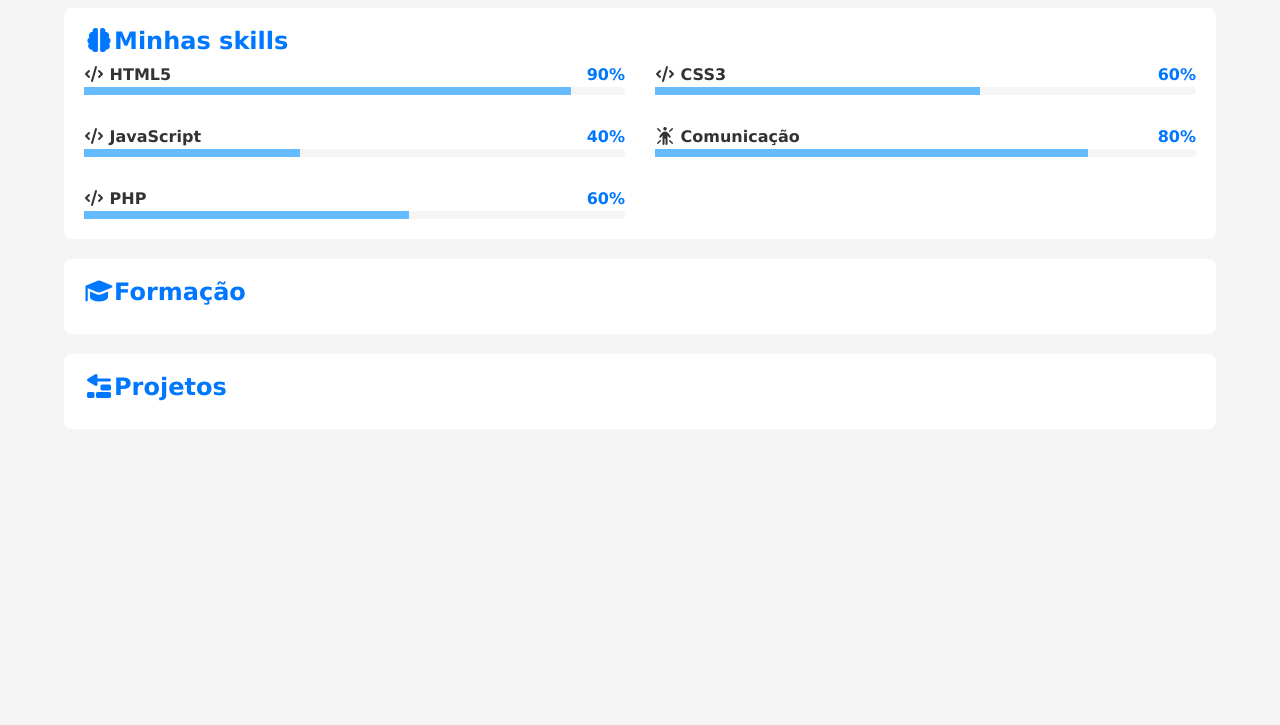
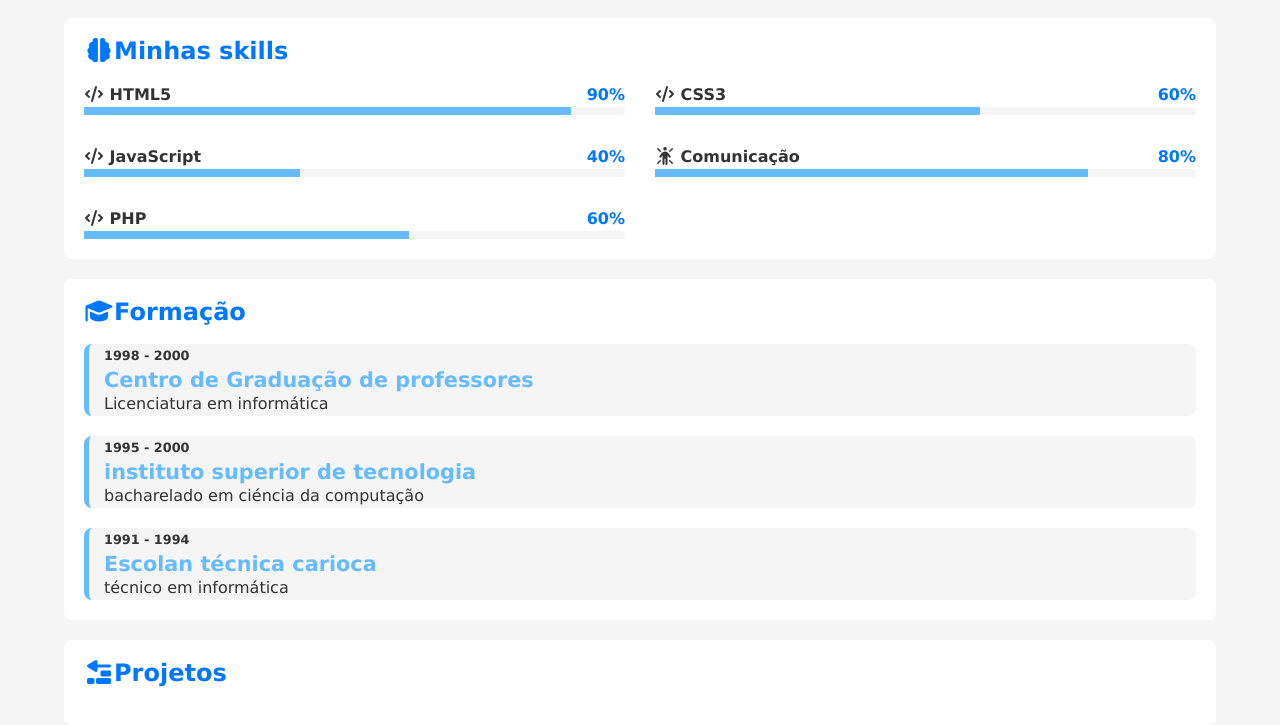
Before and after one commit to Jailsonsantosdasilva/projeto-portifolio, a plain HTML site: page projeto-portfolio/index.html in a window 1280 px wide. Shown: the part 1183-1908 px from the top of the page. Before the commit the page ends 1632 px from the top, so only its background shows below. Drawn offline with Linux system fonts and the light colour scheme.

Commit message:
area de formacoes

```diff
--- a/projeto-portfolio/estilos/style.css
+++ b/projeto-portfolio/estilos/style.css
@@ -130,7 +130,8 @@ article#video .video-container{
 
 article h2{
   color: var(--destaque);
-  margin-bottom: 10px;
+  margin-bottom: 20px;
+
 }
 
 .video-container iframe{
@@ -176,6 +177,37 @@ article h2{
   background-color: var(--destaque-inverso);
 }
 
+#formcao-container{
+  display: flex;
+  flex-direction: column-reverse;
+  gap: 20px;
+}
+
+#formcao-container .curso{
+  background-color: var(--fundo-principal);
+  border-radius: 8px;
+  border-left: 5px solid var(--destaque-inverso);
+  padding-left:  15px;
+  transition: border-width .5s, border-color .5s;
+}
+
+#formcao-container .curso:hover{
+  border-left-width:15px ;
+  cursor: pointer;
+  border-color: var(--destaque);
+}
+
+#formcao-container .periodo{
+  font-size:  0.8em;
+  font-weight: bold;
+  color: var(--texto);
+}
+
+#formcao-container .instituicao{
+  color: var(--destaque-inverso);
+  font-size: 1.3em;
+}
+
 @media screen and (min-width: 768px){
   #skills-container{
     grid-template-columns:1fr 1fr ;
--- a/projeto-portfolio/index.html
+++ b/projeto-portfolio/index.html
@@ -131,6 +131,29 @@
 
             <article id="formacao">
                 <h2><i class="fa-solid fa-graduation-cap"></i>Formação</h2>
+                <div id="formcao-container">
+                    <div class="curso">
+                        <p class="periodo">1991 - 1994</p>
+                        <h3 class="instituicao">
+                            Escolan técnica carioca
+                        </h3>
+                        <p class="titulacao">técnico em informática</p>
+                    </div>
+                    <div class="curso">
+                        <p class="periodo">1995 - 2000</p>
+                        <h3 class="instituicao">
+                            instituto superior de tecnologia
+                        </h3>
+                        <p class="titulacao">bacharelado em ciéncia da computação</p>
+                    </div>
+                    <div class="curso">
+                        <p class="periodo">1998 - 2000</p>
+                        <h3 class="instituicao">
+                            Centro de Graduação de professores
+                        </h3>
+                        <p class="titulacao">Licenciatura em informática</p>
+                    </div>
+                </div>
             </article> <!-- fim article formacao -->
 
             <article id="projetos">
```
